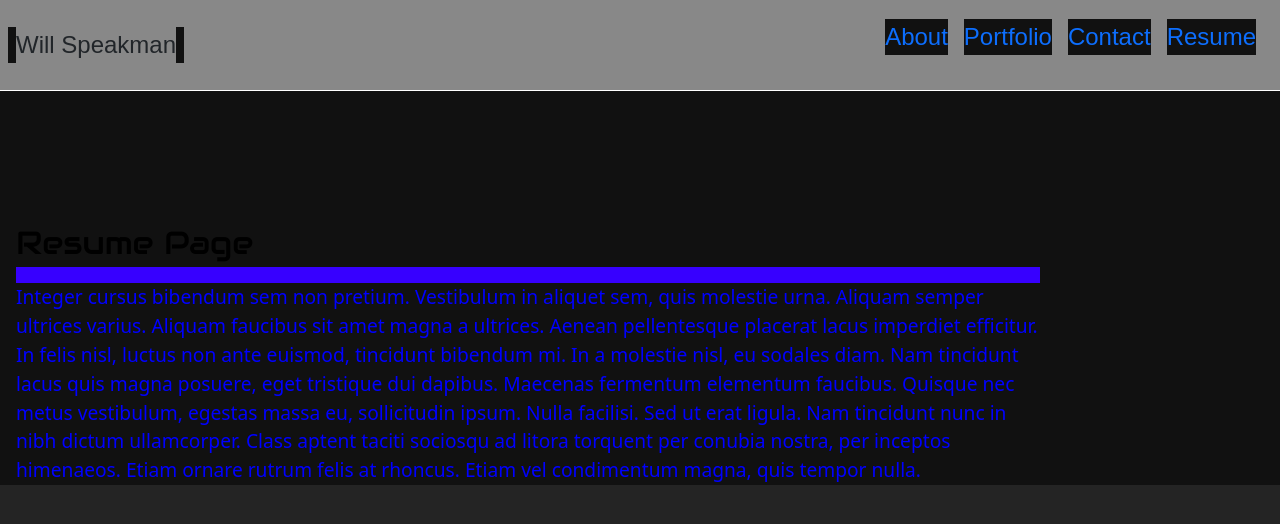
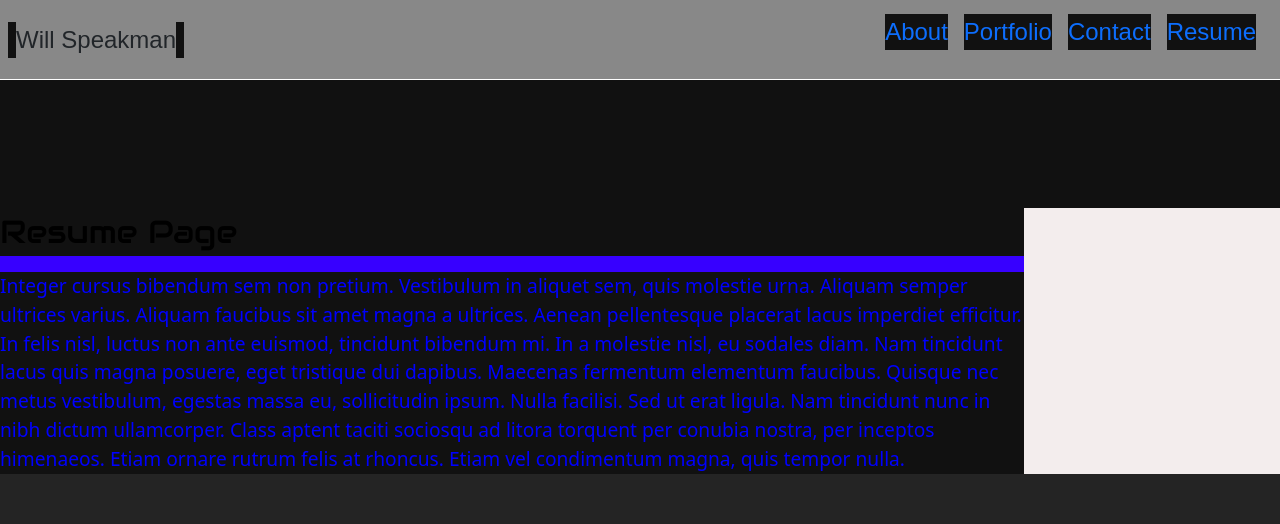
Before and after one commit to BreakfastSandwich/Reactionless_Drive, a React (Vite) app: page /Resume in a window 1280 px wide. Shown: the top 524 px of the page. Built offline with nearby package versions, Linux system fonts and the light colour scheme; a web font is replaced by a local one.

Commit message:
troubleshooting form

```diff
--- a/src/App.jsx
+++ b/src/App.jsx
@@ -7,7 +7,7 @@ function App() {
   return (
     <>
       <Nav />
-      <main className="mx-3">
+      <main className="main">
         <Outlet />
       </main>
     </>
--- a/src/components/pages/Contact.jsx
+++ b/src/components/pages/Contact.jsx
@@ -5,19 +5,22 @@ import { useState } from 'react';
 
 function Contact() {
 
-  const [Name, setName] = useState('');
-  const [Email, setEmail] = useState('');
-  const [Message, setMessage] = useState('');
+  const [name, setName] = useState('');
+  const [email, setEmail] = useState('');
+  const [message, setMessage] = useState('');
 
   const handleNameInputChange = (e) => {
        const { name, value } = e.target;
-
+       console.log(name)
 
     return name === 'Name' ? setName(value) : alert(`Please provide your Name`);
   };
 
   // const handleEmailInputChange = (e) => {
-    //   const { email, value } = e.target;
+  //    console.log(e.target)
+  //    const { email, value } = e.target;
+
+  //     console.log(email)
 
 
   //   return email === 'Email' ? setEmail(value) : alert(`Please provide your Email`);
@@ -55,7 +58,7 @@ function Contact() {
               <input
                 value={Email}
                 name="Email"
-                onChange={handleNameInputChange}
+                onChange={handleEmailInputChange}
                 type="text"
                 placeholder="Email"
               />
--- a/src/components/style/app.css
+++ b/src/components/style/app.css
@@ -1,3 +1,3 @@
-body {
+.main {
     background-color: #f3eded;
 }
--- a/src/components/style/index.css
+++ b/src/components/style/index.css
@@ -6,7 +6,6 @@
     font-family: Inter, system-ui, Avenir, Helvetica, Arial, sans-serif;
     line-height: 1.5;
     font-weight: 400;
-
     color-scheme: light dark;
     color: rgba(255, 255, 255, 0.87);
     background-color: #242424;
--- a/src/components/style/navtabs.module.css
+++ b/src/components/style/navtabs.module.css
@@ -6,16 +6,15 @@
     cursor: pointer;
     font-weight: 500;
     background-color: #888;
-
-font-family: 'Tektur', sans-serif;
+    font-family: 'Tektur', sans-serif;
 }
 
-.logo>p{
+.logo>p {
     background-color: #888;
 }
 
-.logo:hover{
-    text-shadow:   3px 3px 18px rgb(215, 247, 247), 8px 8px 5px rgb(42, 43, 44);
+.logo:hover {
+    text-shadow: 3px 3px 18px rgb(215, 247, 247), 8px 8px 5px rgb(42, 43, 44);
     font-weight: 600;
     color: white;
     font-family: 'Audiowide', sans-serif;
@@ -29,11 +28,11 @@ font-family: 'Tektur', sans-serif;
     cursor: pointer;
     font-weight: 500;
 
-font-family: 'Tektur', sans-serif;
+    font-family: 'Tektur', sans-serif;
 }
 
-.logo>link:hover{
-    text-shadow:   3px 3px 18px rgb(215, 247, 247), 8px 8px 5px rgb(42, 43, 44);
+.logo>link:hover {
+    text-shadow: 3px 3px 18px rgb(215, 247, 247), 8px 8px 5px rgb(42, 43, 44);
     font-weight: 600;
     color: white;
     font-family: 'Audiowide', sans-serif;
@@ -45,19 +44,23 @@ font-family: 'Tektur', sans-serif;
     align-content: center;
     border-bottom: 1px solid white;
     background-color: #888;
+    align-items: center;
+    height: 5rem;
 }
 
-.nav{
+.nav {
     background: #888;
-    padding: 1rem .5rem;
+    padding: .5rem;
     display: flex;
     justify-content: end;
     list-style: none;
     margin-right: .5rem;
     color: #0d6efd;
+    align-content: center;
+    align-items: center;
 
 }
 
-.nav:hover{
+.nav:hover {
     color: #0a58ca;
 }
```
